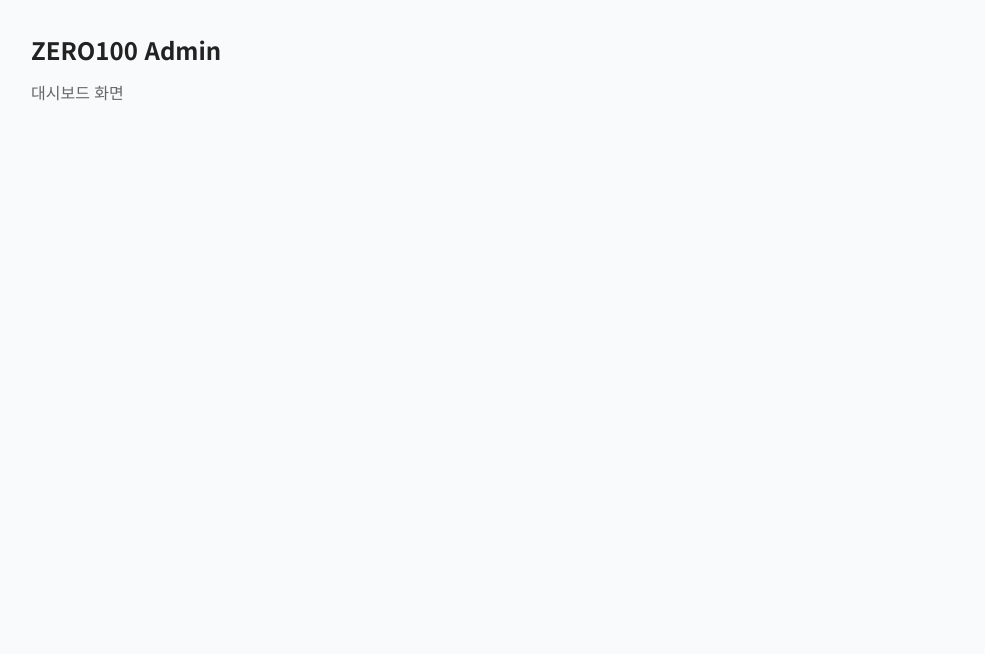
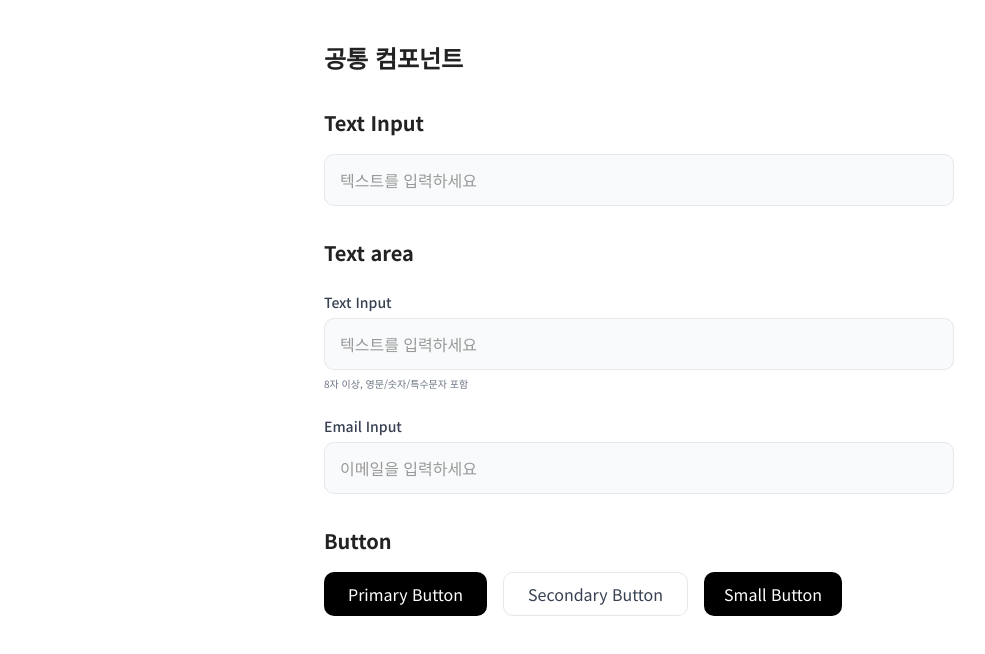
Before and after one commit to Leets-Official/8th-FE-Zero100, a React (Vite) app: page /dashboard in a window 1280 px wide. Shown: the top 654 px of the page, without its empty margins (1-986 px from the left). Built offline with nearby package versions, Linux system fonts and the light colour scheme.

Commit message:
feat: 대시보드 공통 버튼 및 입력 컴포넌트 구현

```diff
--- /dev/null
+++ b/src/components/dashboard/Button.jsx
@@ -0,0 +1,23 @@
+const variants = {
+  primary: 'bg-[#000000] text-[#ffffff]',
+  secondary: 'bg-[#ffffff] text-[#374151] shadow-[inset_0_0_0_0.93px_#e5e7eb]',
+};
+
+function Button({ children, variant = 'primary', size = 'medium', type = 'button', ...props }) {
+  const sizeClass =
+    size === 'small' ? 'px-[20px] text-[14px] leading-[20px]' : 'text-[16px] leading-[24px]';
+
+  const paddingClass = size === 'small' ? '' : variant === 'secondary' ? 'px-[25px]' : 'px-[24px]';
+
+  return (
+    <button
+      {...props}
+      type={type}
+      className={`inline-flex shrink-0 items-center justify-center gap-[10px] rounded-[10px] py-[10px] font-medium whitespace-nowrap focus-visible:outline-2 focus-visible:outline-offset-0 focus-visible:outline-[#222222] enabled:cursor-pointer enabled:hover:opacity-80 disabled:cursor-not-allowed disabled:opacity-50 ${variants[variant]} ${sizeClass} ${paddingClass} `}
+    >
+      {children}
+    </button>
+  );
+}
+
+export default Button;
--- /dev/null
+++ b/src/components/dashboard/Input.jsx
@@ -0,0 +1,49 @@
+import { useId } from 'react';
+
+function Input({
+  label,
+  hideLabel = false,
+  helperText = '',
+  error = '',
+  type = 'text',
+  id,
+  ...props
+}) {
+  const generatedId = useId();
+  const inputId = id ?? generatedId;
+  const messageId = `${inputId}-message`;
+  const message = error || helperText;
+
+  return (
+    <div className="flex w-full max-w-[630px] flex-col gap-[5.99px]">
+      <label
+        htmlFor={inputId}
+        className={hideLabel ? 'sr-only' : 'text-[14px] leading-[20px] font-medium text-[#374151]'}
+      >
+        {label}
+      </label>
+
+      <input
+        {...props}
+        id={inputId}
+        type={type}
+        aria-invalid={Boolean(error)}
+        aria-describedby={message ? messageId : undefined}
+        className="w-full min-w-0 rounded-[10px] border-0 bg-[#f9fafb] px-[16px] py-[14px] text-[14px] leading-[19px] font-normal text-[#222222] shadow-[inset_0_0_0_0.93px_#e5e7eb] placeholder:text-[#999999] focus-visible:outline-2 focus-visible:outline-offset-0 focus-visible:outline-[#222222] disabled:cursor-not-allowed disabled:opacity-50"
+      />
+
+      {message && (
+        <p
+          id={messageId}
+          className={`text-[10px] font-normal tracking-[0px] ${
+            error ? 'leading-[20px] text-[#fb2c36]' : 'leading-[16px] text-[#6a7282]'
+          } `}
+        >
+          {message}
+        </p>
+      )}
+    </div>
+  );
+}
+
+export default Input;
--- a/src/pages/DashboardPage.jsx
+++ b/src/pages/DashboardPage.jsx
@@ -1,8 +1,71 @@
+import { useState } from 'react';
+import Button from '../components/dashboard/Button';
+import Input from '../components/dashboard/Input';
+
 function DashboardPage() {
+  const [text, setText] = useState('');
+  const [guideText, setGuideText] = useState('');
+  const [email, setEmail] = useState('');
+  const [emailError, setEmailError] = useState('');
+
+  function handleEmailBlur(event) {
+    const { value, validity } = event.target;
+
+    setEmailError(value && !validity.valid ? '올바른 이메일 형식을 입력하세요' : '');
+  }
+
   return (
-    <main className="min-h-dvh bg-[#f9fafb] p-[32px]">
-      <h1 className="text-[24px] font-bold text-[#222222]">ZERO100 Admin</h1>
-      <p className="mt-[12px] text-[#666666]">대시보드 화면</p>
+    <main className="min-h-dvh bg-[#ffffff] px-[24px] py-[40px]">
+      <div className="mx-auto flex max-w-[630px] flex-col gap-[32px]">
+        <h1 className="text-[24px] font-bold text-[#222222]">공통 컴포넌트</h1>
+
+        <section className="flex flex-col gap-[16px]">
+          <h2 className="text-[20px] font-bold text-[#222222]">Text Input</h2>
+
+          <Input
+            label="텍스트 입력"
+            hideLabel
+            placeholder="텍스트를 입력하세요"
+            value={text}
+            onChange={(event) => setText(event.target.value)}
+          />
+        </section>
+
+        <section className="flex flex-col gap-[24px]">
+          <h2 className="text-[20px] font-bold text-[#222222]">Text area</h2>
+
+          <Input
+            label="Text Input"
+            placeholder="텍스트를 입력하세요"
+            helperText="8자 이상, 영문/숫자/특수문자 포함"
+            value={guideText}
+            onChange={(event) => setGuideText(event.target.value)}
+          />
+
+          <Input
+            label="Email Input"
+            type="email"
+            placeholder="이메일을 입력하세요"
+            value={email}
+            error={emailError}
+            onChange={(event) => {
+              setEmail(event.target.value);
+              setEmailError('');
+            }}
+            onBlur={handleEmailBlur}
+          />
+        </section>
+
+        <section className="flex flex-col gap-[16px]">
+          <h2 className="text-[20px] font-bold text-[#222222]">Button</h2>
+
+          <div className="flex flex-wrap items-center gap-[16px]">
+            <Button>Primary Button</Button>
+            <Button variant="secondary">Secondary Button</Button>
+            <Button size="small">Small Button</Button>
+          </div>
+        </section>
+      </div>
     </main>
   );
 }
```
